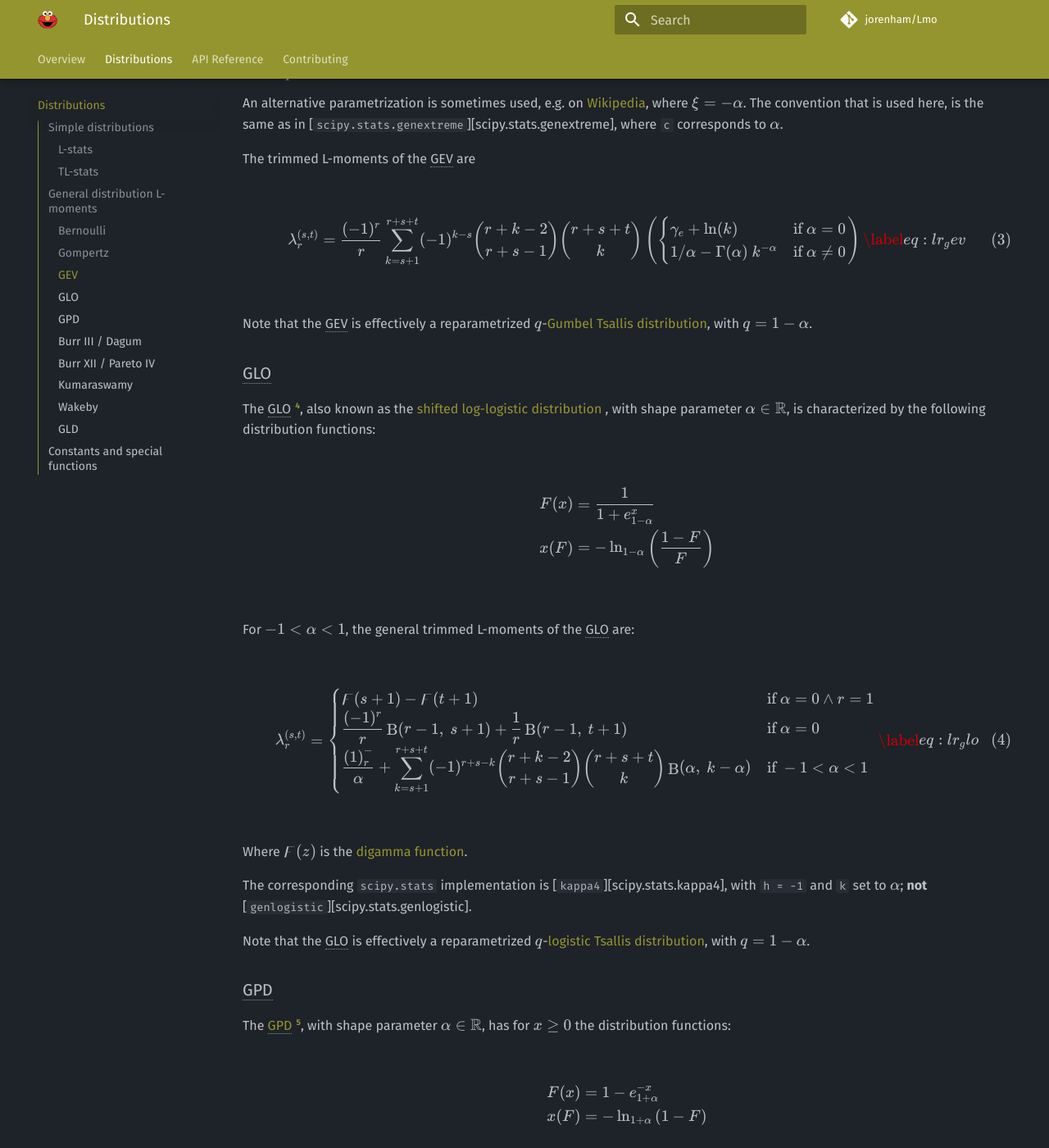
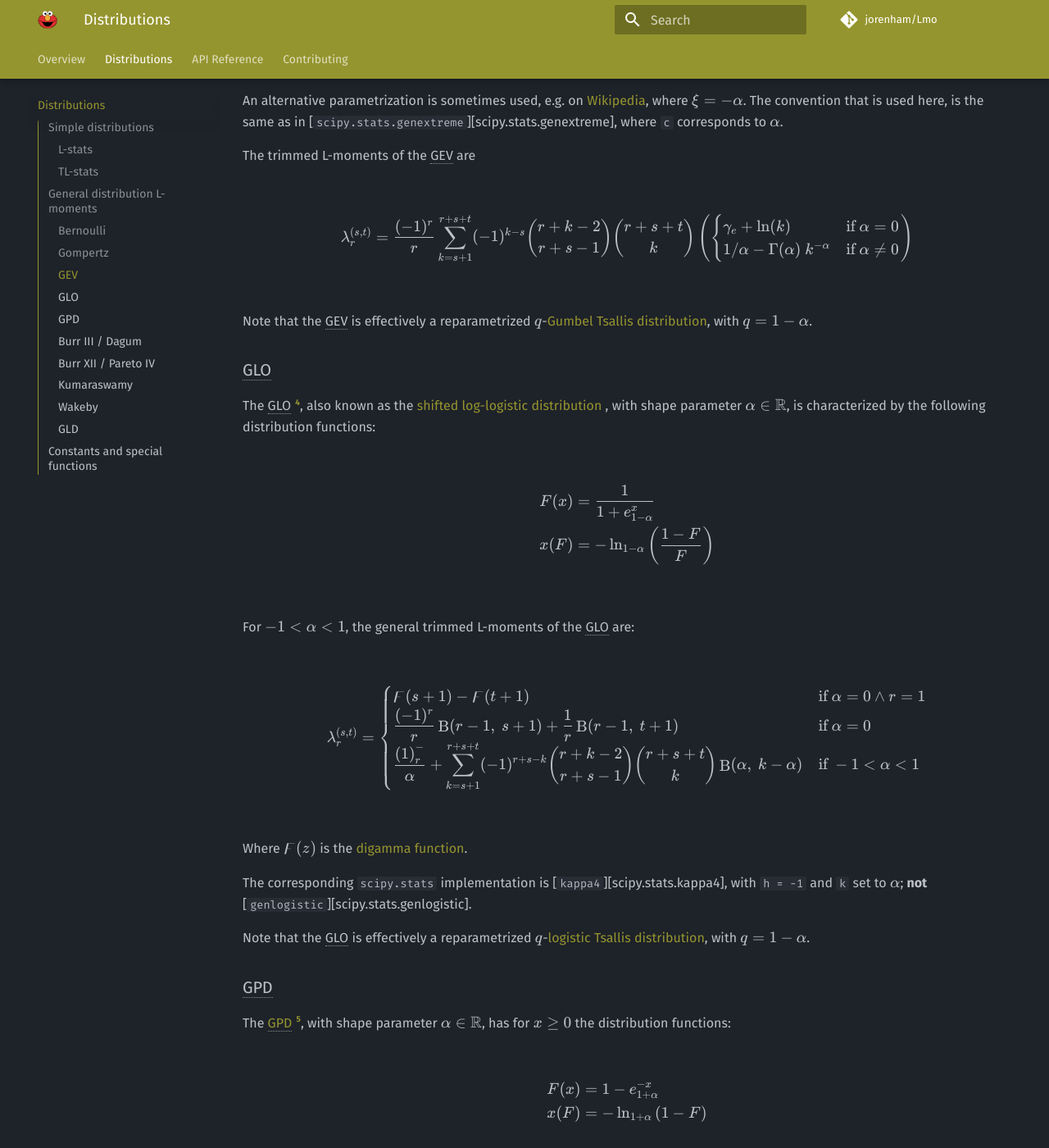
Before and after one commit to jorenham/Lmo, an MkDocs documentation site: the page built from docs/distributions.md, in a window 1280 px wide and 1400 px high, scrolled down 4728 px. Shown: the whole window at 82% size. Built offline with MkDocs 1.6.1 and Material for MkDocs 9.7.7, drawn with Linux system fonts in a browser that asks for light colours; comment, search, counter and statistics services are not loaded; some of the changed text lies outside the part shown.

Commit message:
remove katex-incopatible tex commands

```diff
--- a/docs/distributions.md
+++ b/docs/distributions.md
@@ -302,8 +302,6 @@
         </a>
         <br>
         <code>gumbel_r</code>
-        <br>
-        see eq. \( \eqref{eq:lr_gev} \) for \( \lmoment{r} \)
     </td>
     <td></td>
     <td>
@@ -334,8 +332,6 @@
         </a>
         <br>
         <code>pareto</code>
-        <br>
-        see eq. \( \eqref{eq:lr_burr12} \) for \( \lmoment{r} \)
     </td>
     <td>\( \alpha > 0  \)</td>
     <td>
@@ -649,8 +645,6 @@
         </a>
         <br>
         <code>gumbel_r</code>
-        <br>
-        see eq. \( \eqref{eq:lr_gev} \) for \( \tlmoment{s,t}{r} \)
     </td>
     <td></td>
     <td>
@@ -700,14 +694,11 @@
 [^BERN], can't be expressed as easily as the distribution itself:
 
 \[
-    \begin{equation}
-    \tlmoment{s, t}{r} =
-        \frac{(-1)^r}{r}
-        (1 - p)^{s + 1}
-        \jacobi{r + t - 1}{s + 1}{-t - 1}{2p - 1}
-        + \ffact{1}{r}
-    \label{eq:lr_bernoulli}
-    \end{equation}
+\tlmoment{s, t}{r} =
+    \frac{(-1)^r}{r}
+    (1 - p)^{s + 1}
+    \jacobi{r + t - 1}{s + 1}{-t - 1}{2p - 1}
+    + \ffact{1}{r}
 \]
 
 Here, \( \jacobi{n}{\alpha}{\beta}{x} \) is a
@@ -726,26 +717,23 @@
 
 
 \[
-    \begin{align*}
-        F(x) &= 1 - e^{\alpha (1 - e^x)} \\
-        x(F) &= \ln\left( 1 - \frac{\ln(1-F)}{\alpha} \right)
-    \end{align*}
+\begin{align*}
+    F(x) &= 1 - e^{\alpha (1 - e^x)} \\
+    x(F) &= \ln\left( 1 - \frac{\ln(1-F)}{\alpha} \right)
+\end{align*}
 \]
 
 The general trimmed L-moments of the Gompertz distribution are:
 
 \[
-    \begin{equation}
-    \tlmoment{s, t}{r} =
-        \frac{1}{r}
-        \sum_{k = t + 1}^{r + s + t}
-            (-1)^{k - t - 1}
-            \binom{r + k - 2}{r + t - 1}
-            \binom{r + s + t}{k}
-            e^{\alpha k} \
-            \Gamma_{\alpha k}(0)
-    \label{eq:lr_gompertz}
-    \end{equation}
+\tlmoment{s, t}{r} =
+    \frac{1}{r}
+    \sum_{k = t + 1}^{r + s + t}
+        (-1)^{k - t - 1}
+        \binom{r + k - 2}{r + t - 1}
+        \binom{r + s + t}{k}
+        e^{\alpha k} \
+        \Gamma_{\alpha k}(0)
 \]
 
 [^GOMP]:
@@ -784,23 +772,20 @@
 The trimmed L-moments of the GEV are
 
 \[
-\begin{equation}
-    \tlmoment{s, t}{r} =
-        \frac{(-1)^{r}}{r}
-        \sum_{k = s + 1}^{r + s + t}
-            (-1)^{k - s}
-            \binom{r + k - 2}{r + s - 1}
-            \binom{r + s + t}{k}
-            \left(
-            \begin{cases}
-                \gamma_e + \ln(k)
-                    & \text{if } \alpha = 0 \\
-                1 / \alpha - \Gamma(\alpha) \ k^{-\alpha}
-                    & \text{if } \alpha \neq 0
-            \end{cases}
-            \right)
-    \label{eq:lr_gev}
-\end{equation}
+\tlmoment{s, t}{r} =
+    \frac{(-1)^{r}}{r}
+    \sum_{k = s + 1}^{r + s + t}
+        (-1)^{k - s}
+        \binom{r + k - 2}{r + s - 1}
+        \binom{r + s + t}{k}
+        \left(
+        \begin{cases}
+            \gamma_e + \ln(k)
+                & \text{if } \alpha = 0 \\
+            1 / \alpha - \Gamma(\alpha) \ k^{-\alpha}
+                & \text{if } \alpha \neq 0
+        \end{cases}
+        \right)
 \]
 
 Note that the GEV is effectively a reparametrized
@@ -821,35 +806,32 @@
 distribution functions:
 
 \[
-    \begin{align*}
-        F(x) &= \frac{1}{1 + \qexp{1 - \alpha}{x}} \\
-        x(F) &= -\qlog{1 - \alpha}{\frac{1 - F}{F}}
-    \end{align*}
+\begin{align*}
+    F(x) &= \frac{1}{1 + \qexp{1 - \alpha}{x}} \\
+    x(F) &= -\qlog{1 - \alpha}{\frac{1 - F}{F}}
+\end{align*}
 \]
 
 For \( -1 < \alpha < 1 \), the general trimmed L-moments of the GLO are:
 
 \[
-    \begin{equation}
-        \tlmoment{s, t}{r} = \begin{cases}
-            \displaystyle
-                \digamma(s + 1) - \digamma(t + 1)
-            & \text{if } \alpha = 0 \wedge r = 1 \\
-            \displaystyle
-                \frac{(-1)^r}{r} \B(r - 1,\ s + 1)
-                + \frac 1 r \B(r - 1,\ t + 1)
-            & \text{if } \alpha = 0 \\
-            \displaystyle
-                \frac{\ffact{1}{r}}{\alpha}
-                + \sum_{k = s + 1}^{r + s + t}
-                    (-1)^{r + s - k }
-                    \binom{r + k - 2}{r + s - 1}
-                    \binom{r + s + t}{k}
-                    \B(\alpha,\ k - \alpha)
-            & \text{if } -1 < \alpha < 1
-        \end{cases}
-    \label{eq:lr_glo}
-    \end{equation}
+\tlmoment{s, t}{r} = \begin{cases}
+    \displaystyle
+        \digamma(s + 1) - \digamma(t + 1)
+    & \text{if } \alpha = 0 \wedge r = 1 \\
+    \displaystyle
+        \frac{(-1)^r}{r} \B(r - 1,\ s + 1)
+        + \frac 1 r \B(r - 1,\ t + 1)
+    & \text{if } \alpha = 0 \\
+    \displaystyle
+        \frac{\ffact{1}{r}}{\alpha}
+        + \sum_{k = s + 1}^{r + s + t}
+            (-1)^{r + s - k }
+            \binom{r + k - 2}{r + s - 1}
+            \binom{r + s + t}{k}
+            \B(\alpha,\ k - \alpha)
+    & \text{if } -1 < \alpha < 1
+\end{cases}
 \]
 
 Where \( \digamma(z) \) is the [digamma function](#def-digamma).
@@ -875,30 +857,27 @@
 distribution functions:
 
 \[
-    \begin{align*}
-        F(x) &= 1 - \qexp{1 + \alpha}{-x} \\
-        x(F) &= -\qlog{1 + \alpha}{1 - F}
-    \end{align*}
+\begin{align*}
+    F(x) &= 1 - \qexp{1 + \alpha}{-x} \\
+    x(F) &= -\qlog{1 + \alpha}{1 - F}
+\end{align*}
 \]
 
 The L-moments of the GPD exist when \( \alpha < 1 + t \), and can be
 compactly expressed as
 
 \[
-    \begin{equation}
-        \tlmoment{s,t}{r} = \begin{cases}
-            \displaystyle H_{s + t + 1} - H_t
-                & \text{if } \alpha = 0 \wedge r = 1 \\
-            \displaystyle \frac{1}{\alpha r} \left[
-                \frac
-                    {\B(t + 1 - \alpha,\ r - 1 + \alpha)}
-                    {\B(r + s + t - 1 - \alpha,\ \alpha)}
-                - \ffact{1}{r}
-            \right]
-                & \text{otherwise,}
-        \end{cases}
-        \label{eq:lr_gpd}
-    \end{equation}
+\tlmoment{s,t}{r} = \begin{cases}
+    \displaystyle H_{s + t + 1} - H_t
+        & \text{if } \alpha = 0 \wedge r = 1 \\
+    \displaystyle \frac{1}{\alpha r} \left[
+        \frac
+            {\B(t + 1 - \alpha,\ r - 1 + \alpha)}
+            {\B(r + s + t - 1 - \alpha,\ \alpha)}
+        - \ffact{1}{r}
+    \right]
+        & \text{otherwise,}
+\end{cases}
 \]
 
 where \( H_n \) is a [harmonic number](#def-harmonic).
@@ -959,18 +938,15 @@
 For \( \alpha > 1 \), the general L-moments are:
 
 \[
-\begin{equation}
-    \tlmoment{s,t}{r} =
-        (-1)^{t - 1 / \alpha} \
-        \beta \
-        \frac{r + s + t}{r}
-        \sum_{k = s}^{r + s + t - 1}
-            (-1)^{k}
-            \binom{k + r - 1}{k - s}
-            \binom{r + s + t - 1}{k}
-            \B(1 - 1 / \alpha, -\beta - k \beta)
-    \label{eq:lr_burr3}
-\end{equation}
+\tlmoment{s,t}{r} =
+    (-1)^{t - 1 / \alpha} \
+    \beta \
+    \frac{r + s + t}{r}
+    \sum_{k = s}^{r + s + t - 1}
+        (-1)^{k}
+        \binom{k + r - 1}{k - s}
+        \binom{r + s + t - 1}{k}
+        \B(1 - 1 / \alpha, -\beta - k \beta)
 \]
 
 The Burr III distribution is implemented in
@@ -1005,17 +981,14 @@
 When \( \beta > 1 / \alpha \), the general \( r \)-th trimmed L-moment is:
 
 \[
-\begin{equation}
-    \tlmoment{s,t}{r} =
-        \beta \
-        \frac{r + s + t}{r}
-        \sum_{k = t}^{r + s + t - 1}
-            (-1)^k
-            \binom{k + r - 1}{k - t}
-            \binom{r + s + t - 1}{k}
-            \B\bigl(1 + 1 / \alpha,\ \beta + k \beta - 1 / \alpha \bigr)
-        \label{eq:lr_burr12}
-\end{equation}
+\tlmoment{s,t}{r} =
+    \beta \
+    \frac{r + s + t}{r}
+    \sum_{k = t}^{r + s + t - 1}
+        (-1)^k
+        \binom{k + r - 1}{k - t}
+        \binom{r + s + t - 1}{k}
+        \B\bigl(1 + 1 / \alpha,\ \beta + k \beta - 1 / \alpha \bigr)
 \]
 
 This distribution is implemented in
@@ -1049,24 +1022,21 @@
 
 \[
 \begin{align*}
-F(x) &= 1 - (1 - x^\alpha)^\beta \\
-x(F) &= \bigl(1 - (1 - F)^{1/\beta} \bigr)^{1/\alpha}
+    F(x) &= 1 - (1 - x^\alpha)^\beta \\
+    x(F) &= \bigl(1 - (1 - F)^{1/\beta} \bigr)^{1/\alpha}
 \end{align*}
 \]
 
 Its general \( r \)-th trimmed L-moment are:
 
 \[
-    \begin{equation}
-        \tlmoment{s,t}{r} =
-            \frac{1}{r}
-            \sum_{k = t + 1}^{r + s + t}
-                (-1)^{k - 1}
-                \binom{r + k - 2}{r + t - 1}
-                \binom{r + s + t}{k}
-                \frac{\B\bigl(1 / \alpha,\ 1 + k \beta \bigr)}{\alpha}
-            \label{eq:lr_kum}
-    \end{equation}
+\tlmoment{s,t}{r} =
+    \frac{1}{r}
+    \sum_{k = t + 1}^{r + s + t}
+        (-1)^{k - 1}
+        \binom{r + k - 2}{r + t - 1}
+        \binom{r + s + t}{k}
+        \frac{\B\bigl(1 / \alpha,\ 1 + k \beta \bigr)}{\alpha}
 \]
 
 The Kumaraswamy distribution is implemented in
@@ -1078,7 +1048,7 @@
     processes
 [^KUM2]:
     [M.C. Jones (2009)](https://doi.org/10.1016/j.stamet.2008.04.001) --
-    Kumaraswamy’s distribution: A beta-type distribution with some
+    Kumaraswamy's distribution: A beta-type distribution with some
     tractability advantages
 
 ### Wakeby
@@ -1148,7 +1118,7 @@
 L-moments can be expressed as
 
 \[
-\begin{align}
+\begin{align*}
     \tlmoment{s,t}{1}
     &= \phi \left(
     \begin{cases}
@@ -1180,7 +1150,7 @@
             {\rfact{1 + \delta}{r - 2}}
             {\rfact{1 - \delta + t}{r + s}}
     \right) \quad \text{for } r > 1
-\end{align}
+\end{align*}
 \]
 
 where \( H_n \) is a [harmonic number](#def-harmonic).
@@ -1255,27 +1225,23 @@
 for \( r = 2, 3, \ldots \) and \( s, t \ge 0 \) as
 
 \[
-\begin{equation}
-    r \tlmoment{s, t}{r}
-        = \frac{(-1)^r \ (1 + \phi)}{r + s + t + \beta}
-        \frac
-            {\B(1 + s + \beta ,\ r - 1 - \beta)}
-            {\B(r + s + t + \beta,\ 1 - \beta)}
-        + \frac{1 - \phi}{r + s + t + \delta}
-        \frac
-            {\B(1 + t + \delta ,\ r - 1 - \delta)}
-            {\B(r + s + t + \delta,\ 1 - \delta)} \ ,
-\end{equation}
+r \tlmoment{s, t}{r}
+    = \frac{(-1)^r \ (1 + \phi)}{r + s + t + \beta}
+    \frac
+        {\B(1 + s + \beta ,\ r - 1 - \beta)}
+        {\B(r + s + t + \beta,\ 1 - \beta)}
+    + \frac{1 - \phi}{r + s + t + \delta}
+    \frac
+        {\B(1 + t + \delta ,\ r - 1 - \delta)}
+        {\B(r + s + t + \delta,\ 1 - \delta)} \ ,
 \]
 
 and the arbitrarily-trimmed L-location is
 
 \[
-\begin{equation}
-    \tlmoment{s, t}{1}
-        = -(1 + \phi) \mathfrak{L}_{1}^{(s)}(\beta)
-        + (1 - \phi) \mathfrak{L}_{1}^{(t)}(\delta) \,
-\end{equation}
+\tlmoment{s, t}{1}
+    = -(1 + \phi) \mathfrak{L}_{1}^{(s)}(\beta)
+    + (1 - \phi) \mathfrak{L}_{1}^{(t)}(\delta) \,
 \]
 
 where
```
Also changed, not shown: other parts of docs/distributions.md (+2 -2 lines).
